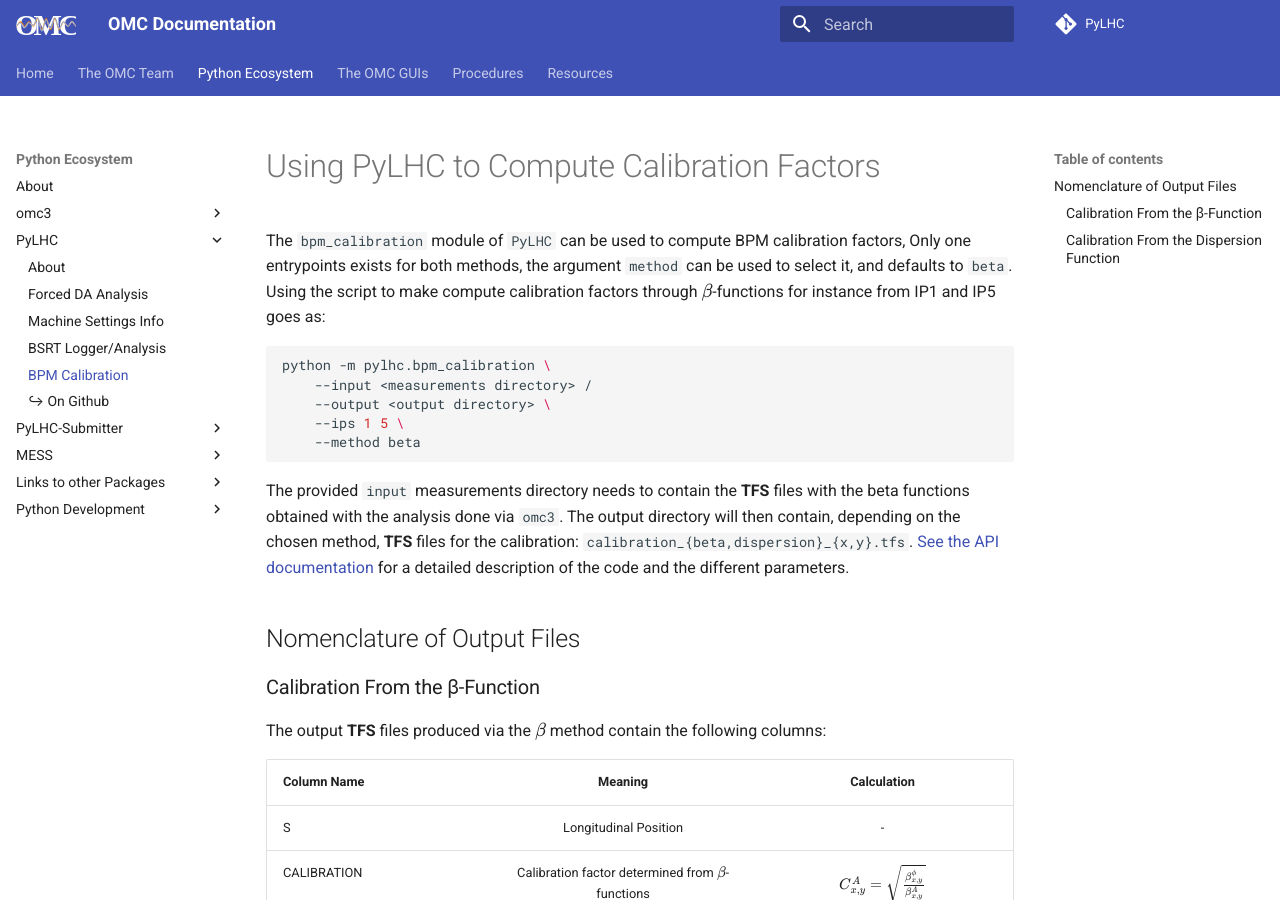
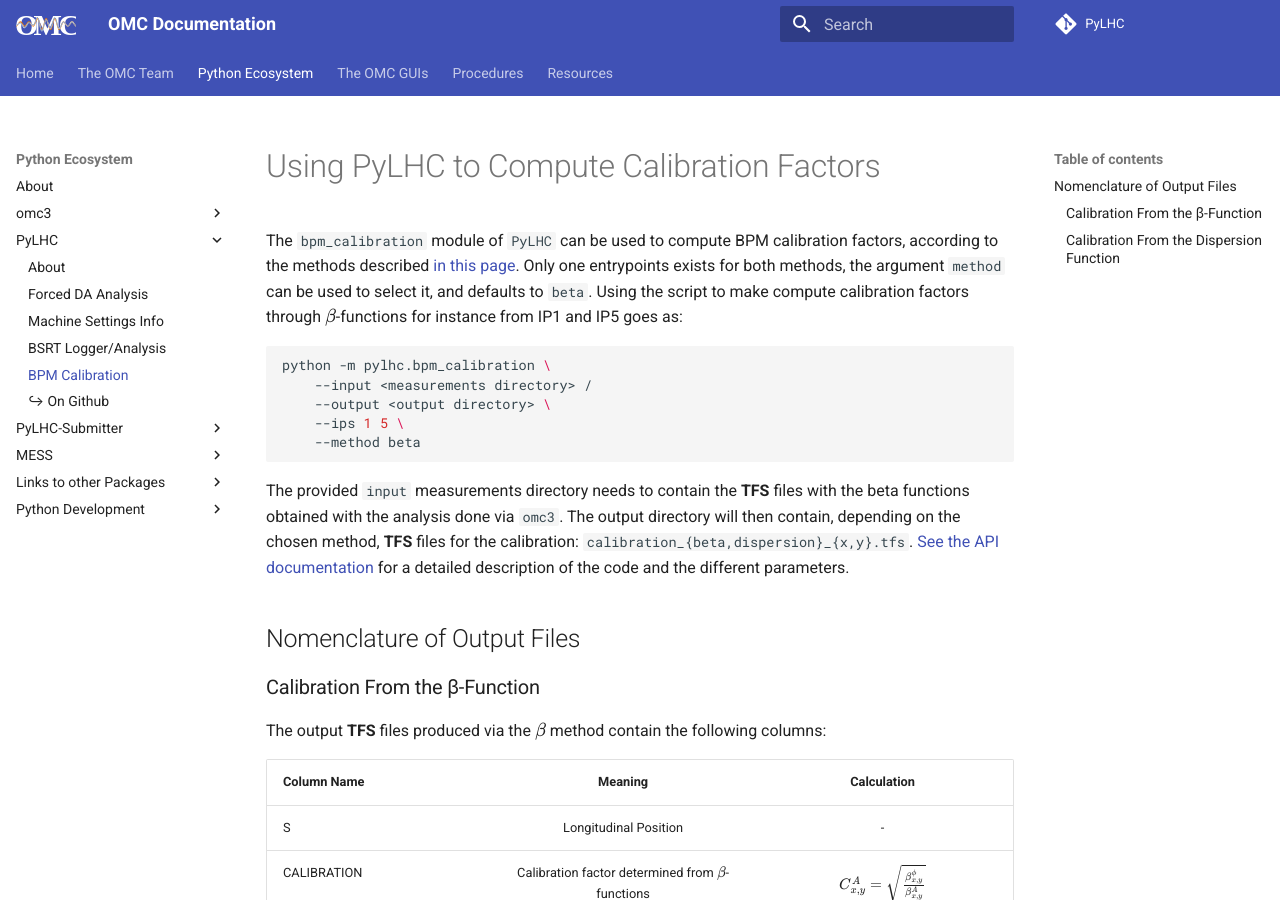
Before and after one commit to pylhc/pylhc.github.io, an MkDocs documentation site: the page built from docs/packages/pylhc/bpm_calibration.md, in a window 1280 px wide and 900 px high. Built offline with MkDocs 1.6.1 and Material for MkDocs 9.7.7, drawn with Linux system fonts in a browser that asks for light colours.

Commit message:
add forgotten cross-page link

````diff
--- a/docs/packages/pylhc/bpm_calibration.md
+++ b/docs/packages/pylhc/bpm_calibration.md
@@ -1,6 +1,6 @@
 # Using PyLHC to Compute Calibration Factors
 
-The `bpm_calibration` module of `PyLHC` can be used to compute BPM calibration factors,
+The `bpm_calibration` module of `PyLHC` can be used to compute BPM calibration factors, according to the methods described [in this page](../../omc_team/methods.md#bpm-calibration).
 Only one entrypoints exists for both methods, the argument `method` can be used to select it, and defaults to `beta`.
 Using the script to make compute calibration factors through $\beta$-functions for instance from IP1 and IP5 goes as:
 ```bash
````
